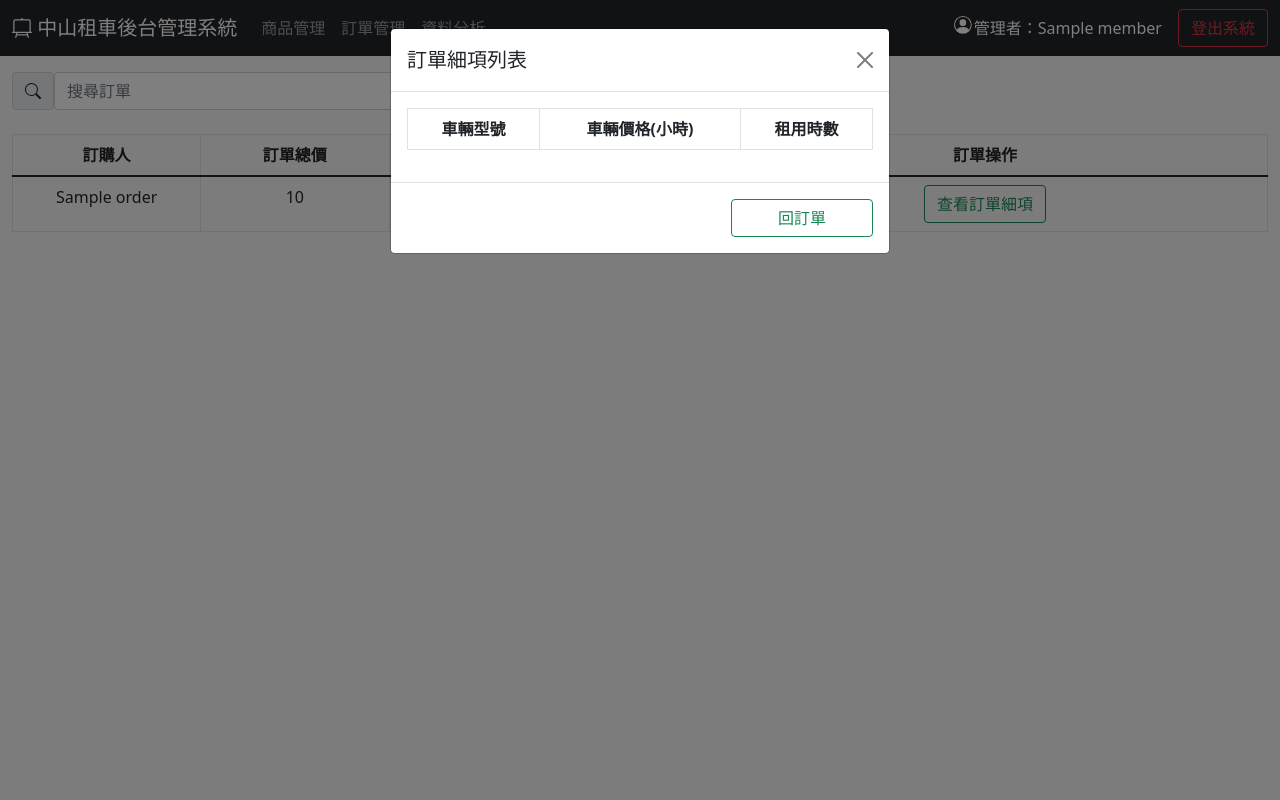
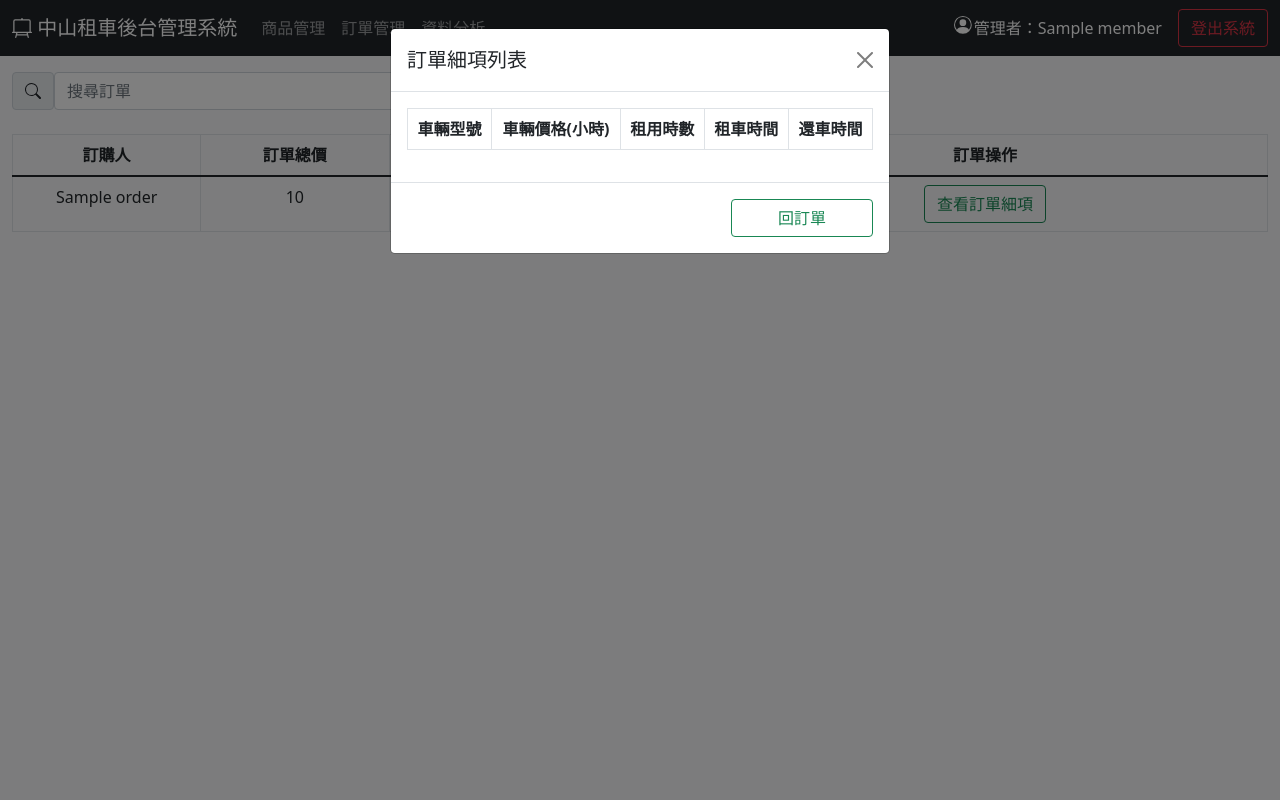
Before and after one commit to bf-yao/2024_dbproject_group2, a Flask app: page /backstage/orderManager in a window 1280 px wide, after a click on "查看訂單細項". Run offline with Flask 2, Linux system fonts and the light colour scheme; a user stored in the database is signed in; a database or web service that is not in the repository returns one stand-in record (values such as "Sample title"); lists and menus that the app fills with data are empty; some libraries are stand-ins or nearby versions.

Commit message:
後臺完成

```diff
--- a/api/sql.py
+++ b/api/sql.py
@@ -242,7 +242,7 @@ class Order_List:
 
     @staticmethod
     def get_orderdetail():
-        sql = 'SELECT o.oid, p.model, r.saleprice, r.amount FROM order_list o JOIN record r ON o.tno = r.tno JOIN product p ON r.pid = p.pid'
+        sql = 'SELECT o.oid, p.model, r.saleprice, r.amount, r.startdate, r.enddate FROM order_list o JOIN record r ON o.tno = r.tno JOIN product p ON r.pid = p.pid'
         return DB.fetchall(sql)
 
 
--- a/backstage/templates/orderManager.html
+++ b/backstage/templates/orderManager.html
@@ -35,6 +35,8 @@
                             <th><center>車輛型號</center></th>
                             <th><center>車輛價格(小時)</center></th>
                             <th><center>租用時數</center></th>
+                            <th><center>租車時間</center></th>
+                            <th><center>還車時間</center></th>
                         </tr>
 
                         {% for j in orderDetail %}
@@ -43,6 +45,8 @@
                             <td> <center>{{ j.車輛型號 }}</center></td>
                             <td> <center>{{ j.車輛價格 }}</center></td>
                             <td> <center>{{ j.租用時數 }}</center></td>
+                            <td> <center>{{ j.租車時間 }}</center></td>
+                            <td> <center>{{ j.還車時間 }}</center></td>
                         </tr>
                         {% endif %}
                         {% endfor %}
--- a/backstage/views/analysis.py
+++ b/backstage/views/analysis.py
@@ -56,4 +56,4 @@ def dashboard():
     for i in row:
         countList.append(i[0])
 
-    return render_template('dashboard.html', counter = counter, revenue = revenue, dataa = dataa, datab = datab, datac = datac, nameList = nameList, countList = countList)
+    return render_template('dashboard.html', counter = counter, revenue = revenue, dataa = dataa, datab = datab, datac = datac, nameList = nameList, countList = countList, user=current_user.name)
--- a/backstage/views/manager.py
+++ b/backstage/views/manager.py
@@ -190,7 +190,9 @@ def orderManager():
                 '訂單編號': j[0],
                 '車輛型號': j[1],
                 '車輛價格': j[2],
-                '租用時數': j[3]
+                '租用時數': j[3],
+                '租車時間': j[4],
+                '還車時間': j[5]
             }
             order_detail.append(orderdetail)
 
```
